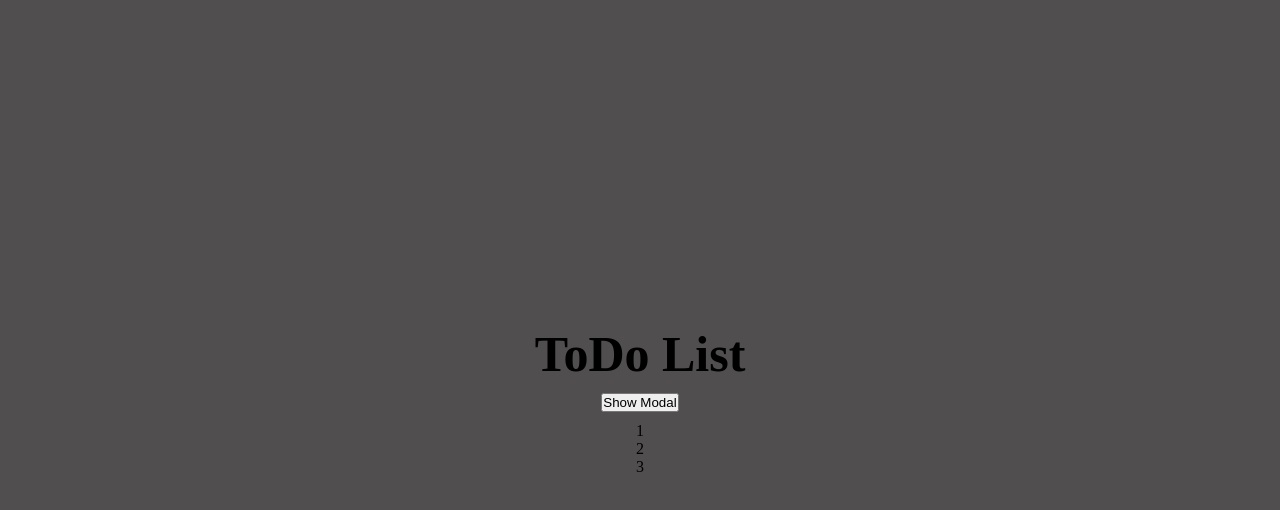
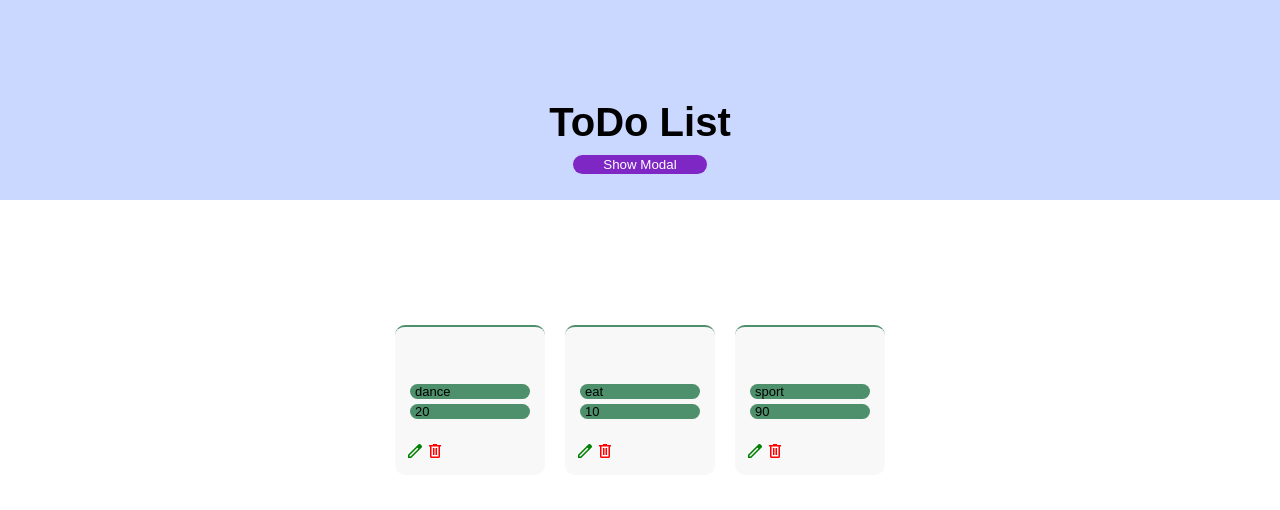
Before and after one commit to Nurmira16/react, a React (Create React App) app: page / in a window 1280 px wide. Shown: the top 510 px of the page. Built offline with nearby package versions, Linux system fonts and the light colour scheme.

Commit message:
Implemented a Todo List using the useState hook, featuring functionalities for editing, saving, and deleting tasks. Also, applied styling to enhance the visual appearance.

```diff
--- a/public/index.html
+++ b/public/index.html
@@ -9,6 +9,11 @@
       name="description"
       content="Web site created using create-react-app"
     />
+    <link
+      rel="stylesheet"
+      href="https://fonts.googleapis.com/css2?family=Material+Symbols+Outlined:opsz,wght,FILL,GRAD@20..48,100..700,0..1,-50..200"
+    />
+
     <link rel="apple-touch-icon" href="%PUBLIC_URL%/logo192.png" />
     <!--
       manifest.json provides metadata used when your web app is installed on a
--- a/src/App.js
+++ b/src/App.js
@@ -18,10 +18,26 @@ function App() {
     const newToDo = [...todos, { ...data, id: Date.now() }];
     setToDos(newToDo);
   };
-  const deleteData = (id) => {
-    const newToDo = todos.filter((todo) => todo.id !== id);
+  const deleteData = (data) => {
+    const newToDo = todos.filter((todo) => todo.id !== data.id);
 
     setToDos(newToDo);
+  };
+
+  const handleEdit = (todo) => {
+    setToDos(
+      todos.map((item) => {
+        if (item.id === todo.id) {
+          return todo;
+        } else {
+          return item;
+        }
+      })
+    );
+  };
+  const closeModal = () => {
+    setIsShow(false);
+    setCurrentToDo([]);
   };
 
   // Modal
@@ -29,21 +45,25 @@ function App() {
     setIsShow(true);
     setCurrentToDo(todo);
   };
-  console.log(currentToDo);
+
   return (
     <div className="App">
-      <Title size={50}>ToDo List</Title>
-      <button onClick={() => setIsShow(true)}>Show Modal</button>
+      <div className="title">
+        <Title size={40}>ToDo List</Title>
+        <button onClick={() => setIsShow(true)}>Show Modal</button>
+      </div>
       <ToDoList
         handleOpen={handleOpen}
         deleteData={deleteData}
         toDos={todos}
+        handleEdit={handleEdit}
       ></ToDoList>
       {isShow && (
         <Modal
+          handleEdit={handleEdit}
           currentToDo={currentToDo}
           addData={addData}
-          closeModal={() => setIsShow(false)}
+          closeModal={closeModal}
         ></Modal>
       )}
     </div>
--- a/src/components/Form.js
+++ b/src/components/Form.js
@@ -1,6 +1,6 @@
 import { useState } from "react";
 import Input from "./Input";
-const Form = ({ addData, currentToDo }) => {
+const Form = ({ addData, currentToDo, handleEdit, closeModal }) => {
   const [value, setvalue] = useState(
     currentToDo.title
       ? currentToDo
@@ -15,6 +15,15 @@ const Form = ({ addData, currentToDo }) => {
     setvalue({ ...value, [e.target.name]: e.target.value });
   };
   const isEdit = currentToDo.title ? true : false;
+  const action = () => {
+    if (isEdit) {
+      handleEdit(value);
+      closeModal();
+    } else {
+      addData(value);
+      closeModal();
+    }
+  };
   return (
     <>
       {Object.keys(value).map((item) => (
@@ -25,9 +34,7 @@ const Form = ({ addData, currentToDo }) => {
           onChange={changeName}
         ></Input>
       ))}
-      <button onClick={() => addData(value)}>
-        {isEdit ? "Edit" : "No data"}
-      </button>
+      <button onClick={action}>{isEdit ? "Edit" : "No data"}</button>
     </>
   );
 };
--- a/src/components/Modal.js
+++ b/src/components/Modal.js
@@ -1,11 +1,16 @@
 import React from "react";
 import Form from "./Form";
 
-const Modal = ({ closeModal, addData, currentToDo }) => {
+const Modal = ({ closeModal, addData, currentToDo, handleEdit }) => {
   return (
     <div className="modal">
       <h1 onClick={closeModal}>Close Modal</h1>
-      <Form currentToDo={currentToDo} addData={addData} />
+      <Form
+        handleEdit={handleEdit}
+        currentToDo={currentToDo}
+        addData={addData}
+        closeModal={closeModal}
+      />
     </div>
   );
 };
--- /dev/null
+++ b/src/components/ToDoCard.js
@@ -0,0 +1,25 @@
+const ToDoCard = ({ item, handleOpen, handleEdit, handleDelete }) => {
+  return (
+    <div className="card">
+      <p
+        className="titleItem"
+        onClick={() => handleOpen(item)}
+        key={item.title}
+      >
+        {item.title}
+      </p>
+      <p className="titleItem">{item.age}</p>
+      <div className="buttons">
+        <button onClick={() => handleOpen(item)}>
+          {" "}
+          <span className="material-symbols-outlined edit">edit</span>
+        </button>
+        <button onClick={() => handleDelete(item)}>
+          <span className="material-symbols-outlined delete">delete</span>
+        </button>
+      </div>
+    </div>
+  );
+};
+
+export default ToDoCard;
--- a/src/components/ToDoList.js
+++ b/src/components/ToDoList.js
@@ -1,10 +1,16 @@
-const ToDoList = ({ toDos, handleDelete, handleOpen }) => {
+import ToDoCard from "./ToDoCard";
+
+const ToDoList = ({ toDos, deleteData, handleOpen, handleEdit }) => {
   return (
-    <div>
+    <div className="cards">
       {toDos.map((item) => (
-        <p onClick={() => handleOpen(item)} key={item.title}>
-          {item.id}
-        </p>
+        <ToDoCard
+          key={item.id}
+          handleOpen={() => handleOpen(item)}
+          item={item}
+          handleDelete={deleteData}
+          handleEdit={handleEdit}
+        ></ToDoCard>
       ))}
     </div>
   );
--- a/src/style.css
+++ b/src/style.css
@@ -9,7 +9,7 @@
   display: flex;
   flex-direction: column;
   gap: 10px;
-  background-color: #504e4e;
+  background-color: #fff;
   align-items: center;
   justify-content: center;
 }
@@ -25,3 +25,76 @@
   justify-content: center;
   font-size: 20px;
 }
+h1 {
+  color: black;
+  font-family: Arial, Helvetica, sans-serif;
+}
+.title {
+  text-align: center;
+  position: absolute;
+  top: 0;
+  background-color: #cad7ff;
+  width: 100%;
+  height: 100px;
+  padding: 100px 0;
+}
+
+.title button {
+  background: #7e27c5;
+  border: none;
+  padding: 2px 30px;
+  border-radius: 10px;
+  color: #fff;
+  cursor: pointer;
+  margin-top: 10px;
+}
+.cards {
+  display: grid;
+  grid-template-columns: repeat(3, 1fr);
+  /* grid-template-columns: repeat(auto-fit, minmax(100px, 1fr)); */
+  gap: 20px;
+  grid-auto-rows: minmax(100px, auto);
+}
+@media (max-width: 600px) {
+  .cards {
+    grid-template-columns: repeat(2, 1fr);
+  }
+}
+.card {
+  height: 150px;
+  width: 150px;
+  border-top: 2px solid #4e906b;
+  display: flex;
+  flex-direction: column;
+  justify-content: center;
+  background-color: #f9f8f8;
+  padding-left: 5px;
+  border-radius: 10px;
+  position: relative;
+  padding: 15px;
+  gap: 5px;
+}
+.buttons {
+  position: absolute;
+  bottom: 10px;
+  left: 10px;
+}
+.buttons button {
+  border: none;
+  background-color: transparent;
+}
+.buttons span.edit {
+  color: green;
+  font-size: 20px;
+}
+.buttons span.delete {
+  color: red;
+  font-size: 20px;
+}
+.titleItem {
+  background-color: #4e906b;
+  border-radius: 10px;
+  padding-left: 5px;
+  font-family: Arial, Helvetica, sans-serif;
+  font-size: small;
+}
```
